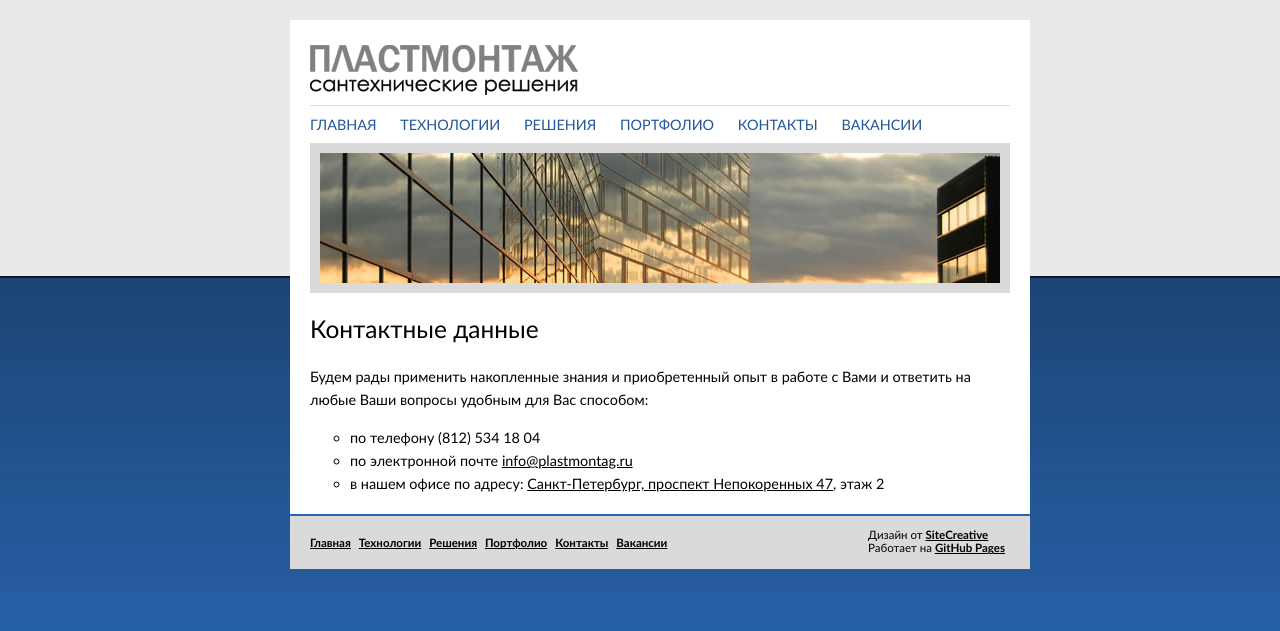
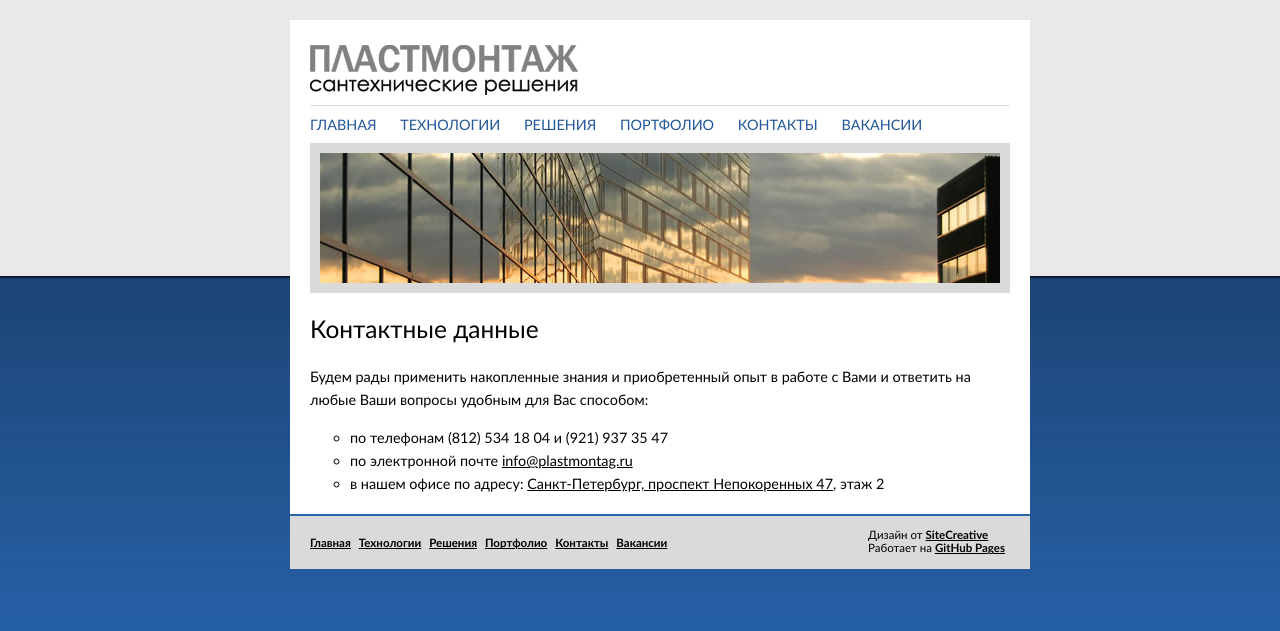
Before and after one commit to plastmontag/plastmontag.github.io, a Jekyll site: the page built from contacts.md, in a window 1280 px wide. Shown: the top 631 px of the page. Built offline with Jekyll 4.4.1, drawn with Linux system fonts in a browser that asks for light colours.

Commit message:
Update contacts.html

```diff
--- a/_layouts/contacts.html
+++ b/_layouts/contacts.html
@@ -4,7 +4,7 @@ layout: main
 			<h1>Контактные данные</h1>
 			<p>Будем рады применить накопленные знания и приобретенный опыт в работе с Вами и ответить на любые Ваши вопросы удобным для Вас способом:</p>
 			<ul>
-				<li>по телефону (812) 534 18 04</li>
+				<li>по телефонам (812) 534 18 04 и (921) 937 35 47</li>
 				<li>по электронной почте <a href="mailto:info@plastmontag.ru">info@plastmontag.ru</a></li>
 				<li>в нашем офисе по адресу: <a href="http://maps.yandex.ru/spb?upoint=9ae637d6c89d">Санкт-Петербург, проспект Непокоренных 47</a>, этаж 2</li>
 			</ul>
```
